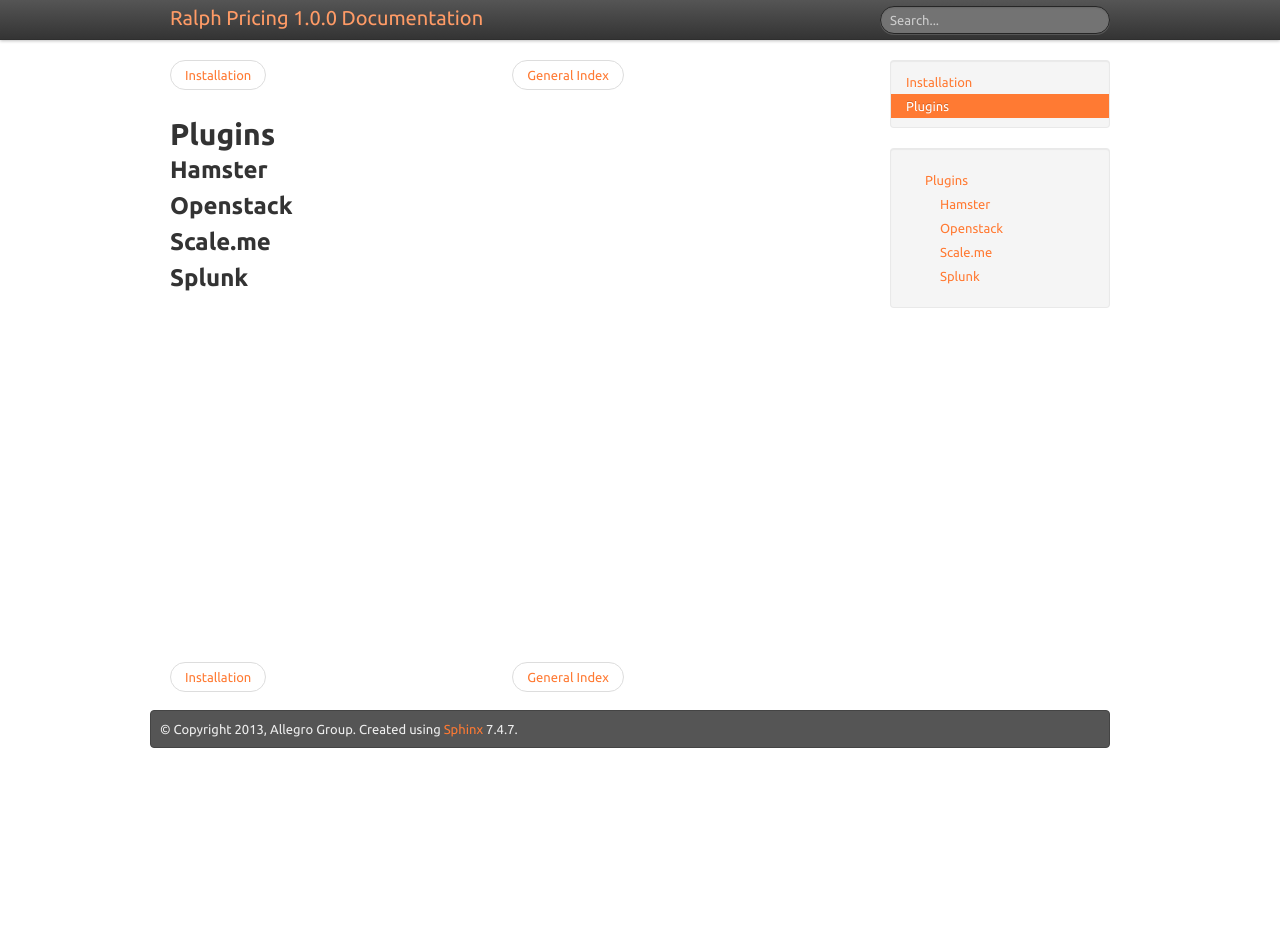
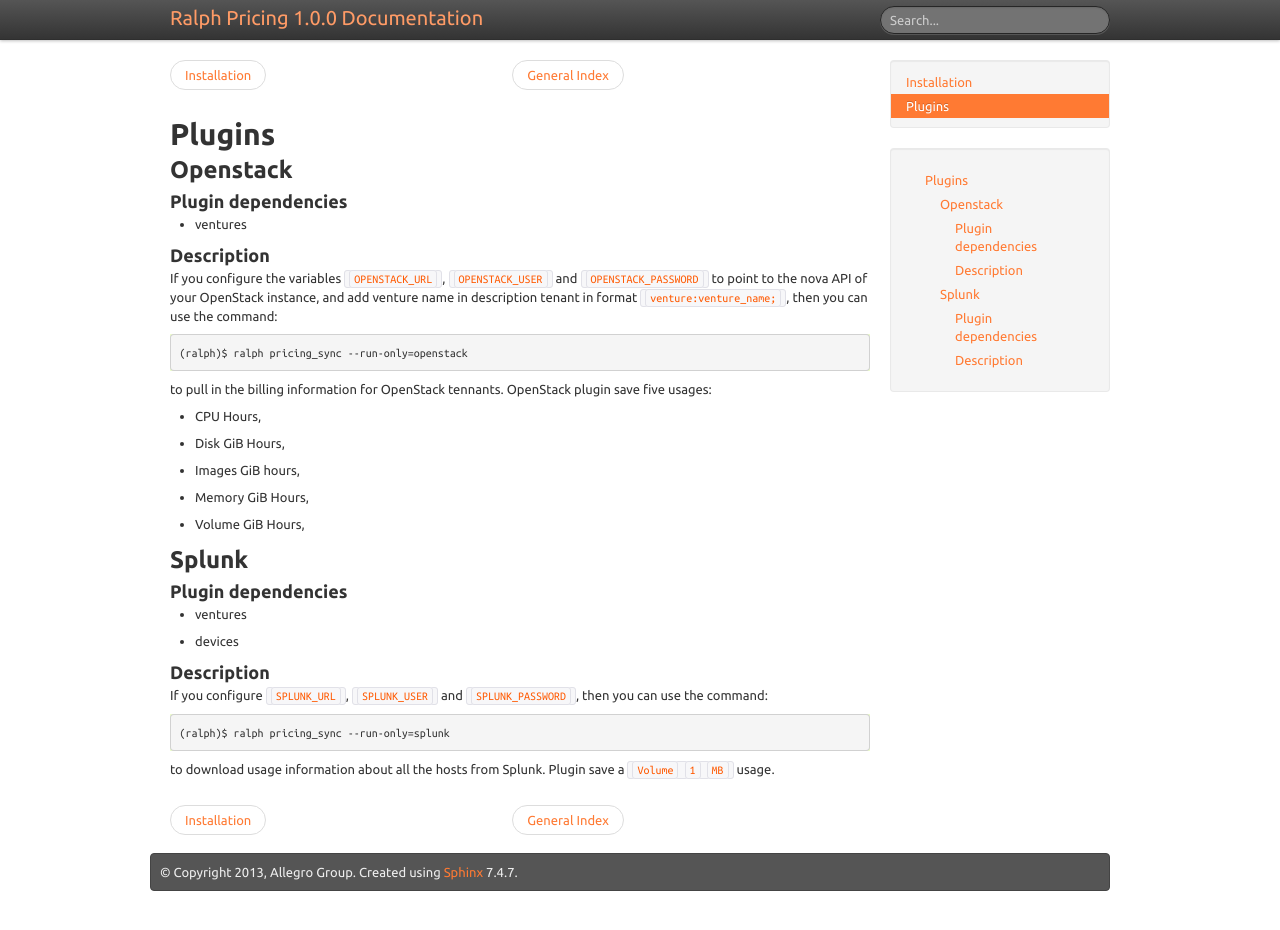
Before and after one commit to allegro/ralph_pricing, a Sphinx documentation site: the page built from doc/plugins.rst, in a window 1280 px wide and 931 px high. Built offline with Sphinx 7.4.7, drawn with Linux system fonts in a browser that asks for light colours.

Commit message:
Documentation for Openstack, Splunk plugins

```diff
--- a/doc/plugins.rst
+++ b/doc/plugins.rst
@@ -1,14 +1,48 @@
 Plugins
 ===========
-
-Hamster
-~~~~~~~
 
 Openstack
 ~~~~~~~~~
 
-Scale.me
-~~~~~~~~
+Plugin dependencies
+*******************
+
+- ventures
+
+Description
+***********
+
+If you configure the variables ``OPENSTACK_URL``, ``OPENSTACK_USER`` and
+``OPENSTACK_PASSWORD`` to point to the nova API of your OpenStack instance, and
+add venture name in description tenant in format ``venture:venture_name;``,
+then you can use the command::
+
+    (ralph)$ ralph pricing_sync --run-only=openstack
+
+to pull in the billing information for OpenStack tennants.
+OpenStack plugin save five usages:
+
+- CPU Hours,
+- Disk GiB Hours,
+- Images GiB hours,
+- Memory GiB Hours,
+- Volume GiB Hours,
+
 
 Splunk
 ~~~~~~
+
+Plugin dependencies
+*******************
+
+- ventures
+- devices
+
+Description
+***********
+If you configure ``SPLUNK_URL``, ``SPLUNK_USER`` and ``SPLUNK_PASSWORD``, then
+you can use the command::
+
+    (ralph)$ ralph pricing_sync --run-only=splunk
+
+to download usage information about all the hosts from Splunk. Plugin save a ``Volume 1 MB`` usage.
```
